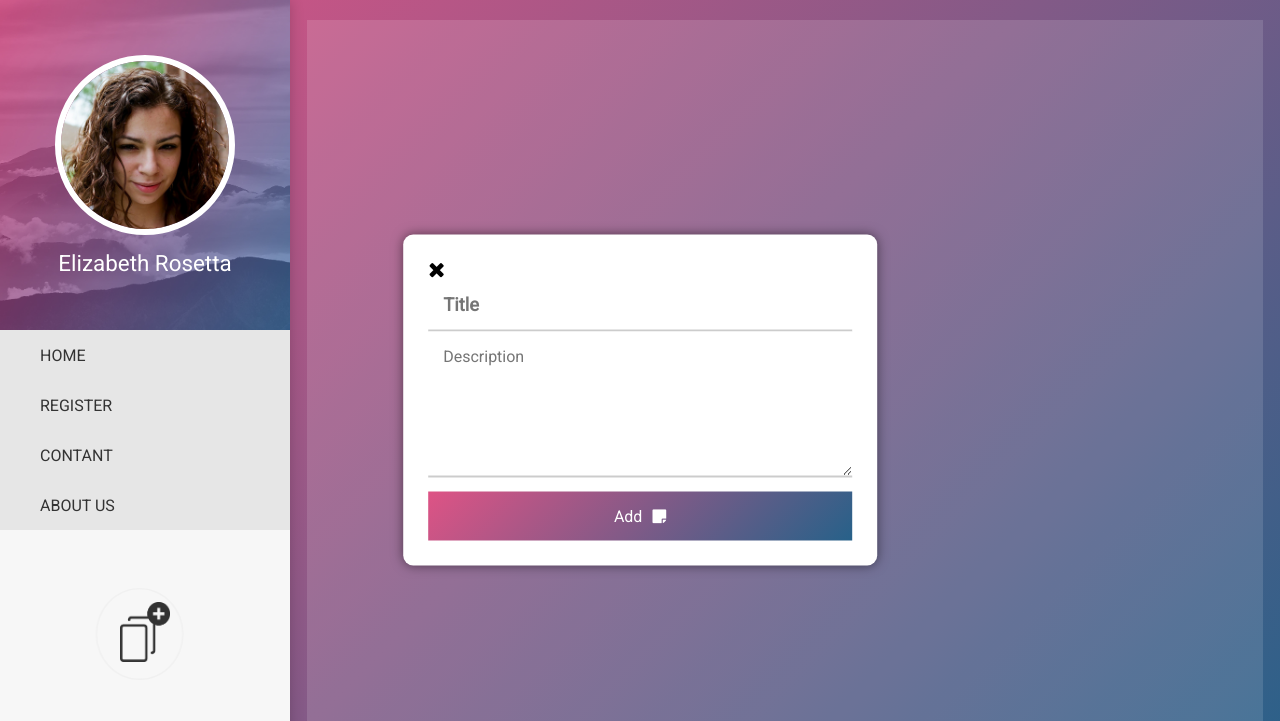
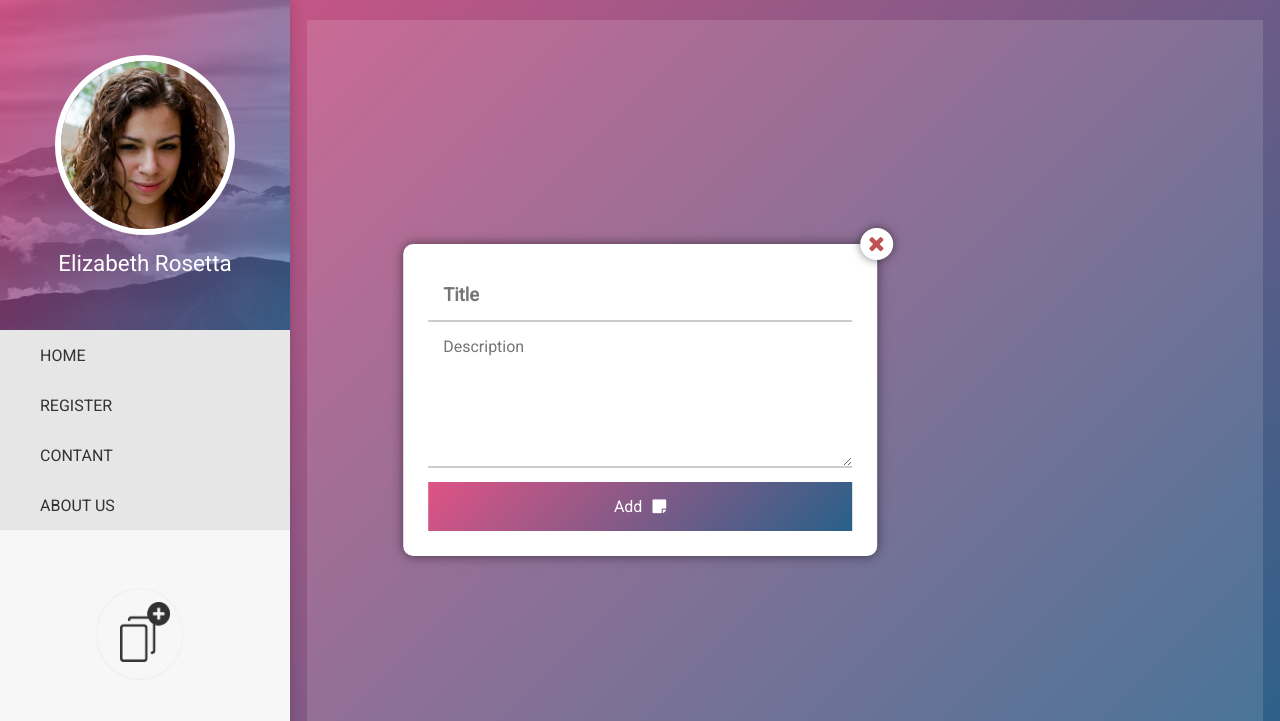
Before and after one commit to gustavohks2/manage-note-app, a plain HTML site: page index.html in a window 1280 px wide. Both pictures are taken after a click on the element 145 px from the left and 631 px from the top of the page. Shown: the top 721 px of the page. Drawn offline with Linux system fonts and the light colour scheme; a web font is replaced by a local one.

Commit message:
Style popup close button

```diff
--- a/css/style.css
+++ b/css/style.css
@@ -253,11 +253,22 @@ ul, ol { list-style: none; }
   visibility: hidden;
   position: absolute;
   min-height: 300px;
-  overflow: hidden;
   padding: 25px;
   width: 37%;
   left: 50%;
   top: 50%;
+}
+
+.popup-add-card-form i.fa-close {
+  position: absolute;
+  top: -16px;
+  right: -16px;
+  padding: 8px;
+  color: #be5353;
+  cursor: pointer;
+  background: #fff;
+  border-radius: 50%;
+  box-shadow: 0 0 10px rgba(0, 0, 0, 0.5);
 }
 
 .popup-add-card-form input[type="text"] { font-size: 1.15em; font-weight: 800; color: #333;}
--- a/index.html
+++ b/index.html
@@ -45,7 +45,7 @@
       </div>
     </main>
     <div id="add-card-popup" class="popup-add-card-form">
-      <i class="fa fa-close fa-lg"></i>
+      <i id="close-popup-btn" class="fa fa-close fa-lg"></i>
       <form id="add-card-form" action="index.html" method="post">
         <input id="title" type="text" name="title" placeholder="Title">
         <textarea id="description" name="description" rows="6" placeholder="Description"></textarea>
```
